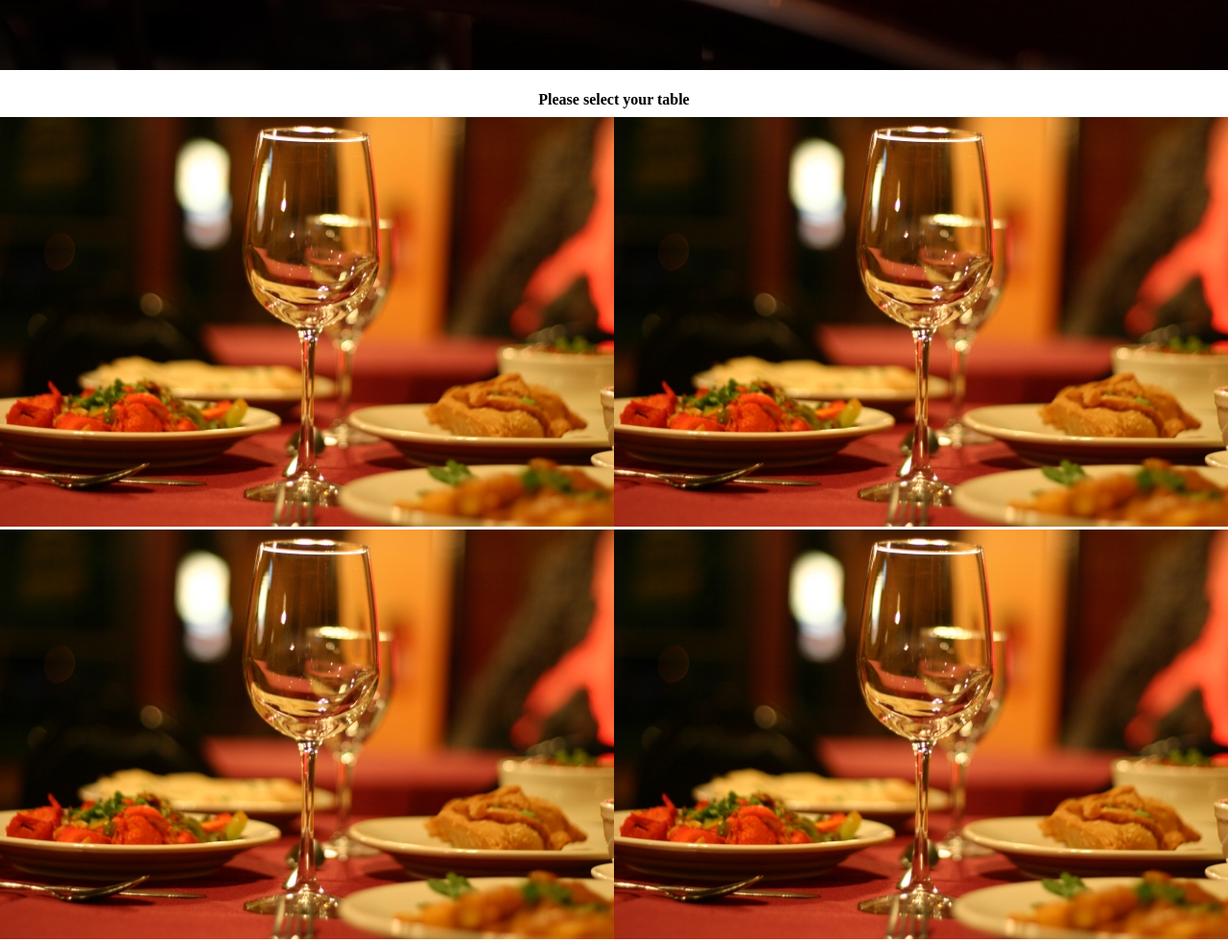
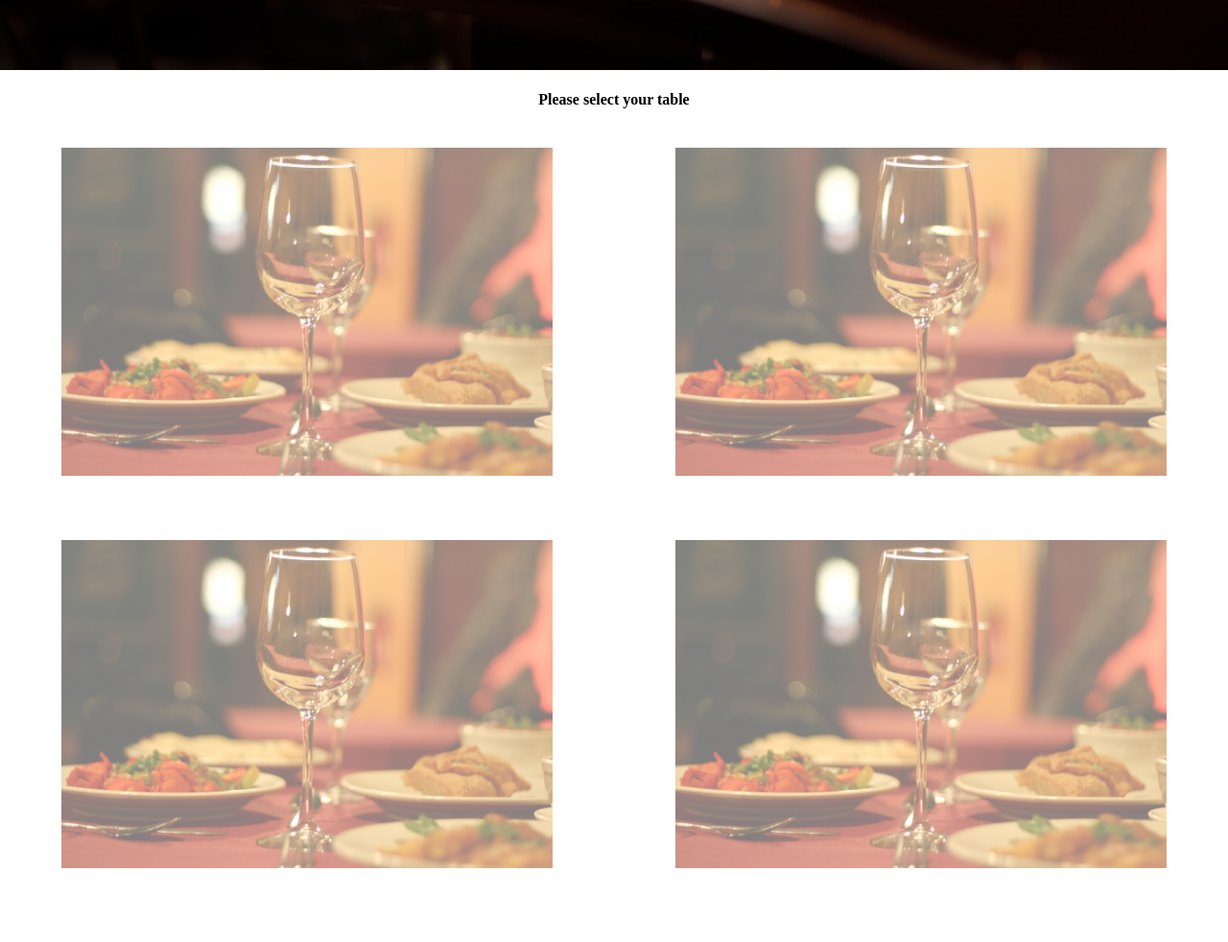
Before and after one commit to bhattbhuwan13/rms, a plain HTML site: page index.html in a window 1280 px wide. Shown: the part 780-1762 px from the top of the page at 96% size. After the commit the page ends 1720 px from the top, so only its background shows below. Drawn offline with Linux system fonts and the light colour scheme.

Commit message:
Home page without clickable link and 50% opaque image made

```diff
--- a/css/initial.css
+++ b/css/initial.css
@@ -35,20 +35,18 @@ header{
 	margin:10px 0px;
 }
 
-tr{
-	max-width: 80%;
+table{
+	width: 100%;
 }
 
-.tableSelect{
-	float:left;
-	max-width:45%;
-	margin-left: 2.5%;
-	margin-right: 2.5%;
-	margin-top: 10px;
-	margin-bottom: 10px;
+img.individualTable{
+	max-width: 80%;
+	margin-top: 5%;
+	margin-bottom: 5%;
+	margin-left: 10%;
+	margin-right: 10%;
 	opacity: 0.5;
 }
-
 /* Style for the content finish here */
 
 
```
